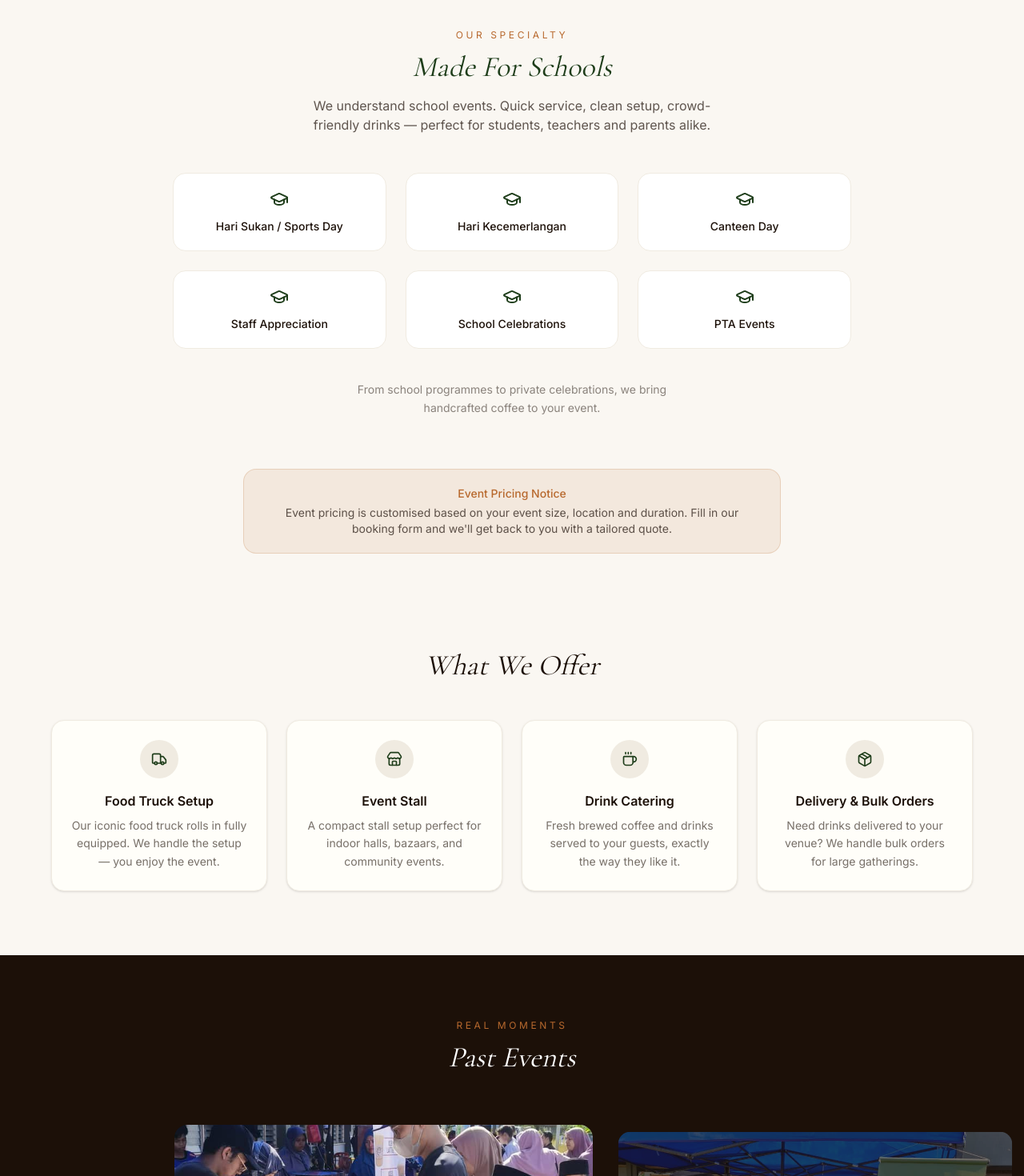
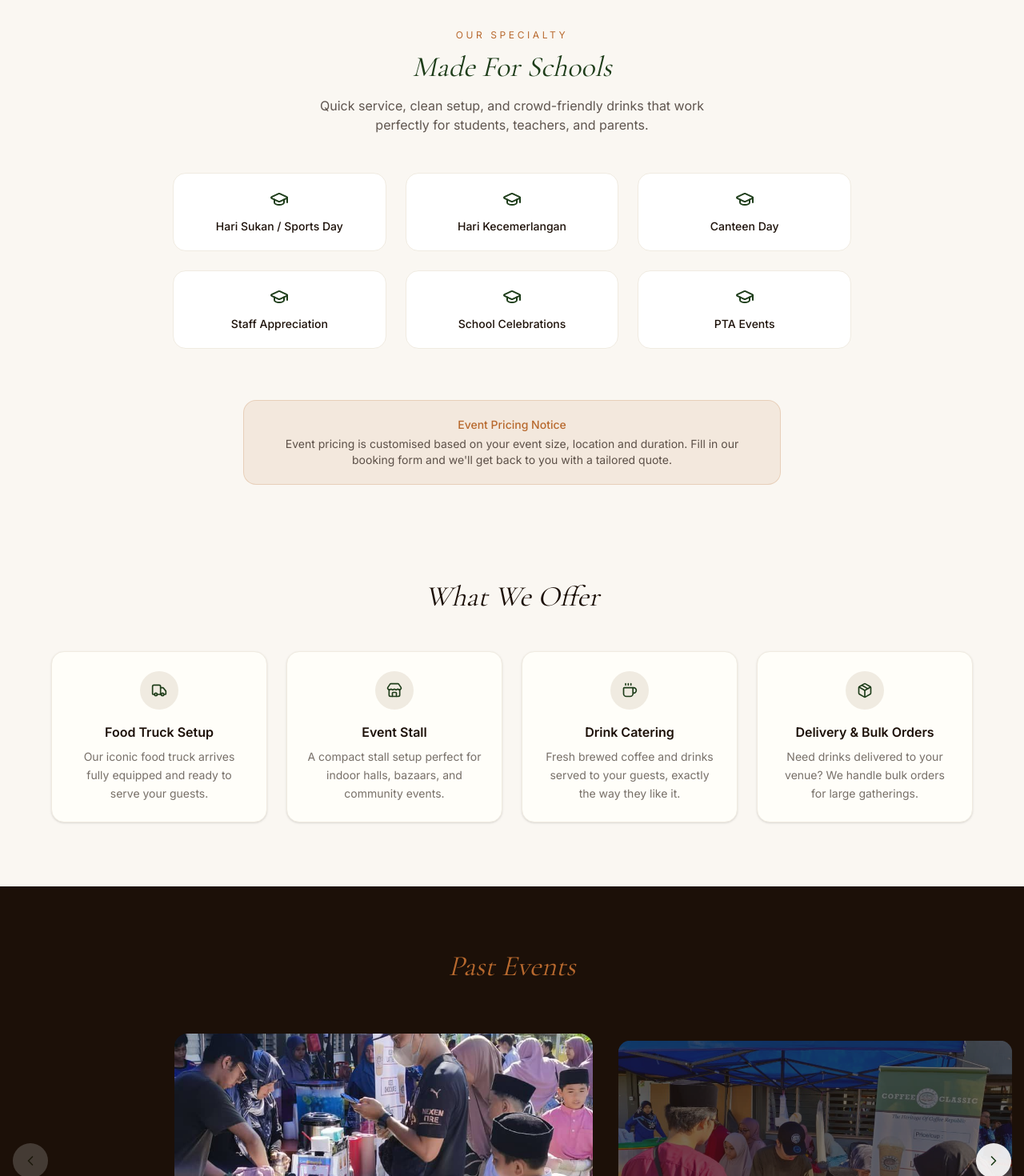
Before and after one commit to audanial/makcik-barista, a Next.js app: page /events in a window 1280 px wide. Shown: the part 1400-2870 px from the top of the page at 80% size. Built offline with nearby package versions, Linux system fonts and the light colour scheme.

Commit message:
Sprint 2.8 - Refine events storytelling and premium brand tone

```diff
--- a/app/events/page.tsx
+++ b/app/events/page.tsx
@@ -18,7 +18,7 @@ const offerings = [
   {
     Icon: Truck,
     title: "Food Truck Setup",
-    desc: "Our iconic food truck rolls in fully equipped. We handle the setup — you enjoy the event.",
+    desc: "Our iconic food truck arrives fully equipped and ready to serve your guests.",
   },
   {
     Icon: Store,
@@ -80,7 +80,7 @@ export default function EventsPage() {
           <p className="text-[#B8692E] text-xs tracking-[0.3em] uppercase mb-3 text-center">Our Specialty</p>
           <h2 className="font-heading text-4xl italic text-[#1E3D1A] text-center mb-4">Made For Schools</h2>
           <p className="text-[#1C1008]/70 text-center max-w-lg mx-auto mb-12">
-            We understand school events. Quick service, clean setup, crowd-friendly drinks — perfect for students, teachers and parents alike.
+            Quick service, clean setup, and crowd-friendly drinks that work perfectly for students, teachers, and parents.
           </p>
           <div className="grid grid-cols-2 md:grid-cols-3 gap-6">
             {schoolEvents.map((event) => (
@@ -90,9 +90,6 @@ export default function EventsPage() {
               </div>
             ))}
           </div>
-          <p className="text-center text-[#1C1008]/50 text-sm mt-10 max-w-md mx-auto leading-relaxed">
-            From school programmes to private celebrations, we bring handcrafted coffee to your event.
-          </p>
         </div>
       </section>
 
@@ -134,8 +131,7 @@ export default function EventsPage() {
       {/* Past Events */}
       <section className="bg-[#1C1008] py-20">
         <div className="text-center px-4 mb-10">
-          <p className="text-[#B8692E] text-xs tracking-[0.3em] uppercase mb-3">Real Moments</p>
-          <h2 className="font-heading text-4xl text-white italic">Past Events</h2>
+          <h2 className="font-heading text-4xl text-[#B8692E] italic">Past Events</h2>
         </div>
         <EventsCarousel />
       </section>
```
